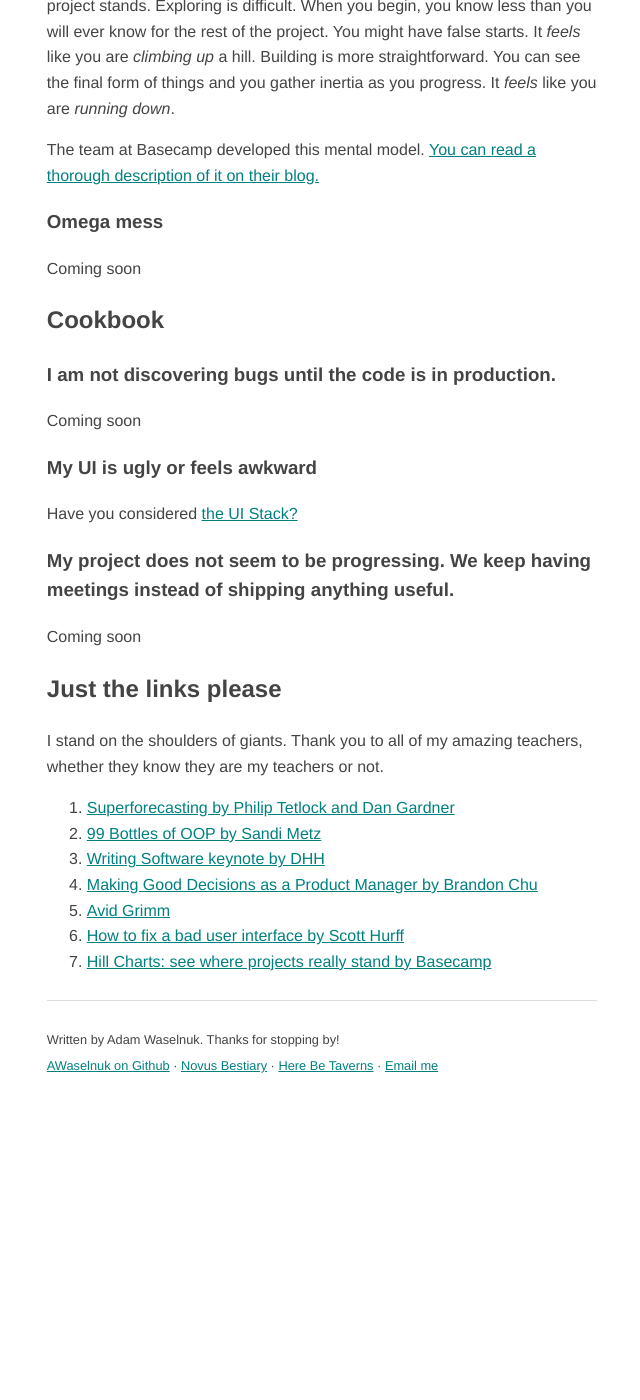
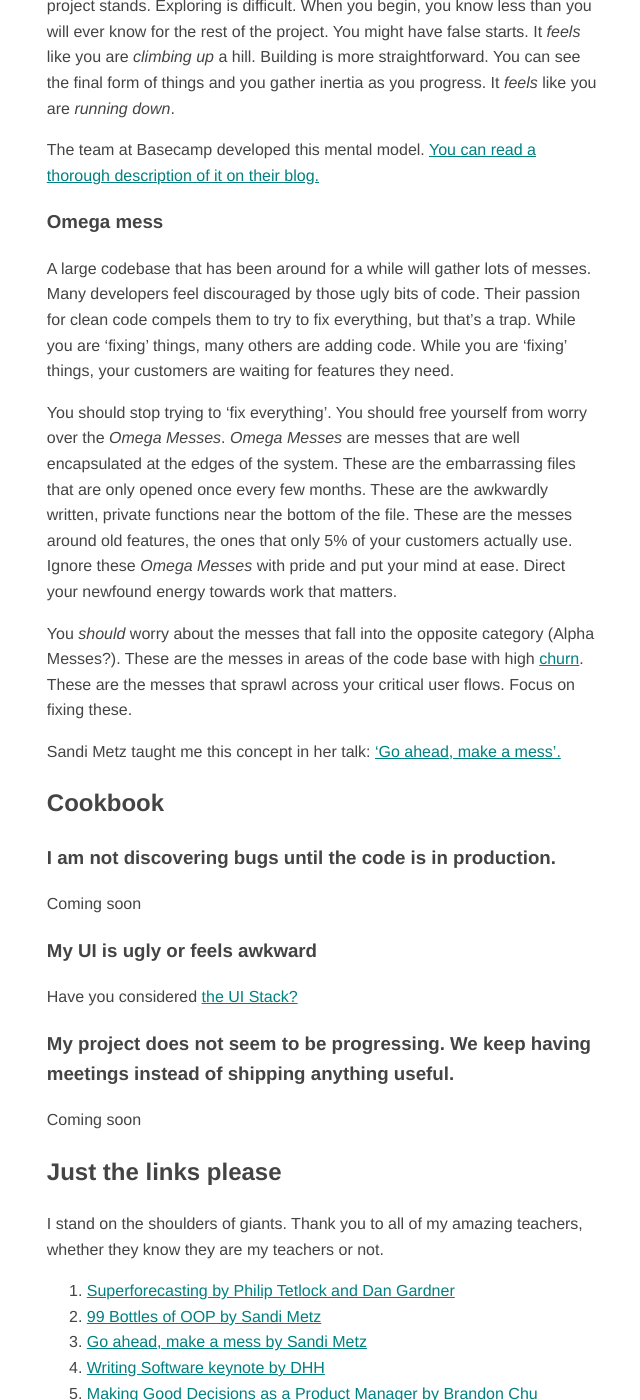
Before and after one commit to AWaselnuk/AWaselnuk.github.io, a Jekyll site: the page built from principles-and-mental-models.md, in a window 1280 px wide and 1400 px high, scrolled down 4064 px. Shown: the whole window, without its empty margins (318-958 px from the left). Built offline with Jekyll 4.4.1, drawn with Linux system fonts in a browser that asks for light colours; before the commit the page ends 5167 px from its top, so only the background shows below that.

Commit message:
Add entry on Omega Mess

```diff
--- a/principles-and-mental-models.md
+++ b/principles-and-mental-models.md
@@ -101,11 +101,17 @@
 
 A Hill Chart is a visual tool that represents those two phases. It stays simple yet provides more information through metaphor. By describing where you stand 'on the hill', you quickly convey a lot of information about where a project stands. Exploring is difficult. When you begin, you know less than you will ever know for the rest of the project. You might have false starts. It _feels_ like you are _climbing up_ a hill. Building is more straightforward. You can see the final form of things and you gather inertia as you progress. It _feels_ like you are _running down_.
 
-The team at Basecamp developed this mental model. [You can read a thorough description of it on their blog.](hill-charts)
+The team at Basecamp developed this mental model. [You can read a thorough description of it on their blog.][hill-charts]
 
 ### Omega mess
 
-Coming soon
+A large codebase that has been around for a while will gather lots of messes. Many developers feel discouraged by those ugly bits of code. Their passion for clean code compels them to try to fix everything, but that's a trap. While you are 'fixing' things, many others are adding code. While you are 'fixing' things, your customers are waiting for features they need.
+
+You should stop trying to 'fix everything'. You should free yourself from worry over the _Omega Messes_. _Omega Messes_ are messes that are well encapsulated at the edges of the system. These are the embarrassing files that are only opened once every few months. These are the awkwardly written, private functions near the bottom of the file. These are the messes around old features, the ones that only 5% of your customers actually use. Ignore these _Omega Messes_ with pride and put your mind at ease. Direct your newfound energy towards work that matters.
+
+You _should_ worry about the messes that fall into the opposite category (Alpha Messes?). These are the messes in areas of the code base with high [churn](https://www.pluralsight.com/blog/tutorials/code-churn). These are the messes that sprawl across your critical user flows. Focus on fixing these.
+
+Sandi Metz taught me this concept in her talk: ['Go ahead, make a mess'.][omega-mess]
 
 ## Cookbook
 
@@ -126,15 +132,17 @@
 I stand on the shoulders of giants. Thank you to all of my amazing teachers, whether they know they are my teachers or not.
 
 1. [Superforecasting by Philip Tetlock and Dan Gardner][superforecasting]
-2. [99 Bottles of OOP by Sandi Metz][99-bottles]
-3. [Writing Software keynote by DHH][writing-software-talk]
-4. [Making Good Decisions as a Product Manager by Brandon Chu][making-good-decisions]
-5. [Avid Grimm][avdi]
-6. [How to fix a bad user interface by Scott Hurff](ui-stack)
-7. [Hill Charts: see where projects really stand by Basecamp](hill-charts)
+1. [99 Bottles of OOP by Sandi Metz][99-bottles]
+1. [Go ahead, make a mess by Sandi Metz][omega-mess]
+1. [Writing Software keynote by DHH][writing-software-talk]
+1. [Making Good Decisions as a Product Manager by Brandon Chu][making-good-decisions]
+1. [Avid Grimm][avdi]
+1. [How to fix a bad user interface by Scott Hurff](ui-stack)
+1. [Hill Charts: see where projects really stand by Basecamp](hill-charts)
 
 [superforecasting]: https://www.penguinrandomhouse.com/books/227815/superforecasting-by-philip-e-tetlock-and-dan-gardner/
 [99-bottles]: https://www.sandimetz.com/99bottles
+[omega-mess]: https://www.youtube.com/watch?v=mpA2F1In41w
 [writing-software-talk]: https://www.youtube.com/watch?v=9LfmrkyP81M
 [making-good-decisions]: https://blackboxofpm.com/making-good-decisions-as-a-product-manager-c66ddacc9e2b
 [avdi]: https://avdi.codes/
```
